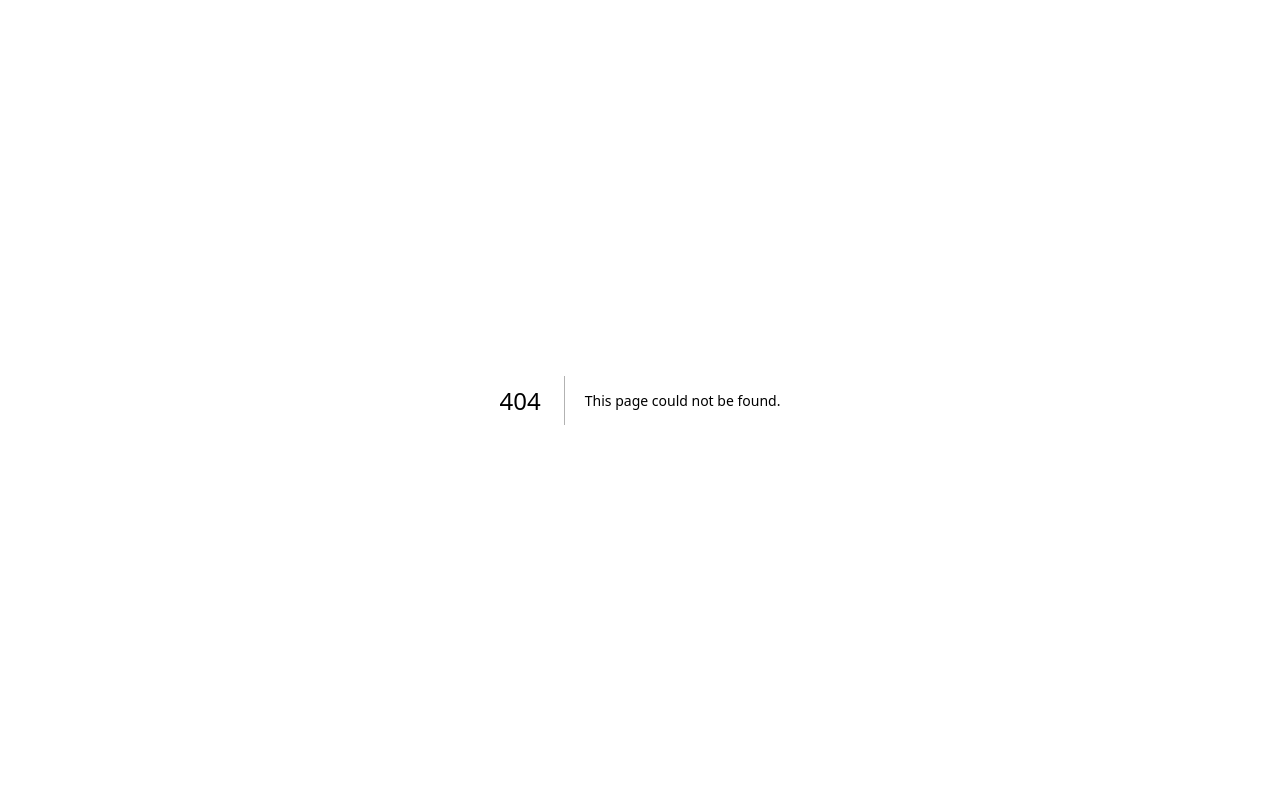
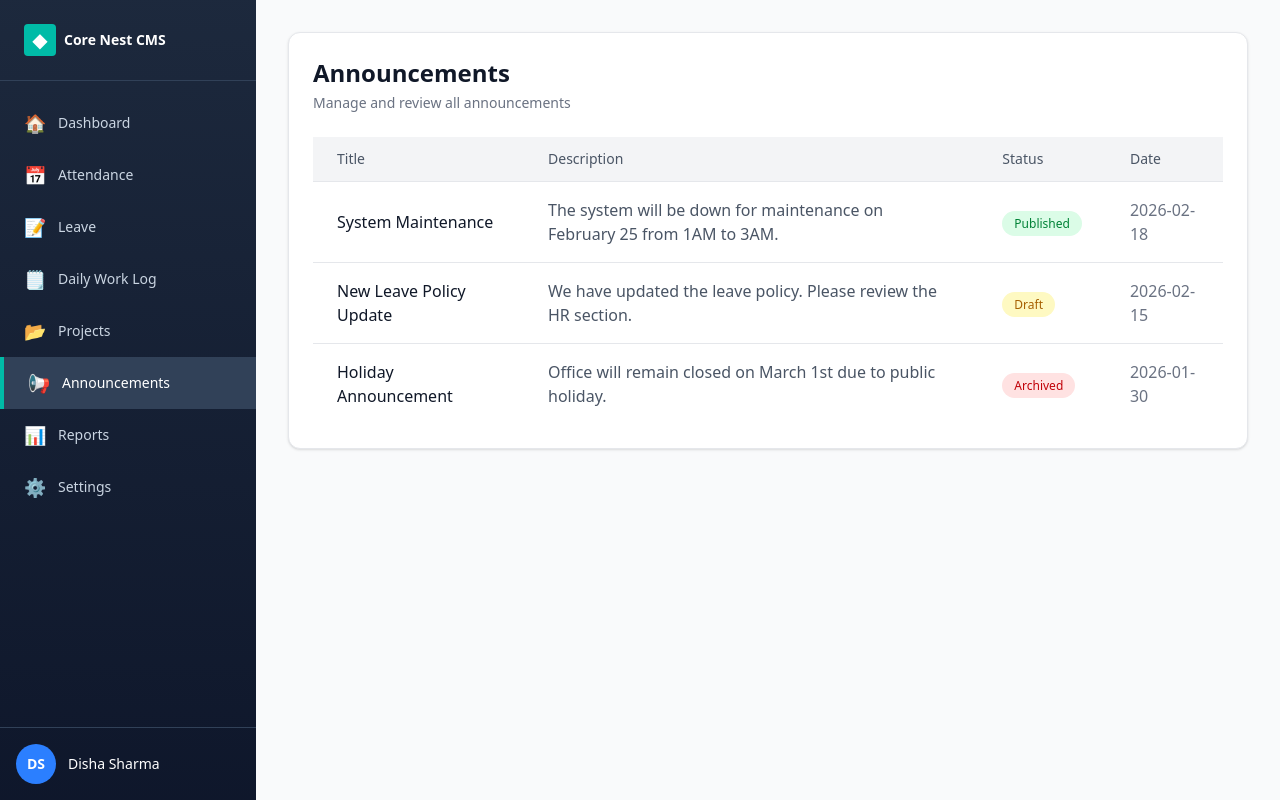
Before and after one commit to visheshbajpayee-source/core-nest-cms, a Next.js app in the folder client/: page /announcements in a window 1280 px wide. Before the commit this address had no page. Built offline with nearby package versions, Linux system fonts and the light colour scheme.

Commit message:
announcments page completed

```diff
--- a/client/package.json
+++ b/client/package.json
@@ -22,5 +22,6 @@
     "postcss": "^8.5.6",
     "tailwindcss": "^4.1.18",
     "typescript": "^5.0.0"
-  }
+  },
+  "packageManager": "pnpm@10.29.2+sha512.bef43fa759d91fd2da4b319a5a0d13ef7a45bb985a3d7342058470f9d2051a3ba8674e629672654686ef9443ad13a82da2beb9eeb3e0221c87b8154fff9d74b8"
 }
--- /dev/null
+++ b/client/src/app/announcements/page.tsx
@@ -0,0 +1,17 @@
+import Sidebar from "../components/Sidebar";
+import Leave from "../components/Leave";
+// import DashBoard from "../pages/Employee/DashBoard";
+import DashboardContent from "../components/DashboardContent";
+import EmployeeLayout from "../components/EmployeeLayout";
+import AnnouncementsPage from "../components/announcementsLayout";
+
+export default function DashBoardRoute() {
+  return (
+    <div className="flex min-h-screen bg-slate-100">
+        <EmployeeLayout>
+            <AnnouncementsPage/>
+
+          </EmployeeLayout>
+    </div>
+  );
+}
--- /dev/null
+++ b/client/src/app/components/AnnouncementsLayout.tsx
@@ -0,0 +1,116 @@
+import React from "react";
+
+type AnnouncementStatus = "Published" | "Draft" | "Archived";
+
+interface Announcement {
+  id: string;
+  title: string;
+  description: string;
+  status: AnnouncementStatus;
+  date: string;
+}
+
+const announcements: Announcement[] = [
+  {
+    id: "1",
+    title: "System Maintenance",
+    description:
+      "The system will be down for maintenance on February 25 from 1AM to 3AM.",
+    status: "Published",
+    date: "2026-02-18",
+  },
+  {
+    id: "2",
+    title: "New Leave Policy Update",
+    description:
+      "We have updated the leave policy. Please review the HR section.",
+    status: "Draft",
+    date: "2026-02-15",
+  },
+  {
+    id: "3",
+    title: "Holiday Announcement",
+    description:
+      "Office will remain closed on March 1st due to public holiday.",
+    status: "Archived",
+    date: "2026-01-30",
+  },
+];
+
+function getStatusStyle(status: AnnouncementStatus) {
+  switch (status) {
+    case "Published":
+      return "bg-green-100 text-green-700";
+    case "Draft":
+      return "bg-yellow-100 text-yellow-700";
+    case "Archived":
+      return "bg-red-100 text-red-700";
+  }
+}
+
+export default function AnnouncementsPage() {
+  return (
+    <div className="min-h-screen bg-gray-50 p-8 text-gray-800">
+      <div className="max-w-6xl mx-auto">
+        <div className="rounded-xl border border-gray-200 bg-white p-6 shadow-sm">
+
+          {/* Header */}
+          <div className="mb-6">
+            <h1 className="text-2xl font-semibold text-gray-900">
+              Announcements
+            </h1>
+            <p className="text-sm text-gray-500 mt-1">
+              Manage and review all announcements
+            </p>
+          </div>
+
+          {/* Table */}
+          <div className="overflow-x-auto">
+            <table className="w-full text-left border-collapse">
+              <thead>
+                <tr className="bg-gray-100 text-gray-600 text-sm">
+                  <th className="px-6 py-3 font-medium">Title</th>
+                  <th className="px-6 py-3 font-medium">Description</th>
+                  <th className="px-6 py-3 font-medium">Status</th>
+                  <th className="px-6 py-3 font-medium">Date</th>
+                </tr>
+              </thead>
+
+              <tbody>
+                {announcements.map((announcement) => (
+                  <tr
+                    key={announcement.id}
+                    className="border-t border-gray-200 hover:bg-gray-50 transition"
+                  >
+                    <td className="px-6 py-4 font-medium text-gray-900">
+                      {announcement.title}
+                    </td>
+
+                    <td className="px-6 py-4 text-gray-600">
+                      {announcement.description}
+                    </td>
+
+                    <td className="px-6 py-4">
+                      <span
+                        className={`px-3 py-1 rounded-full text-xs font-medium ${getStatusStyle(
+                          announcement.status
+                        )}`}
+                      >
+                        {announcement.status}
+                      </span>
+                    </td>
+
+                    <td className="px-6 py-4 text-gray-500">
+                      {announcement.date}
+                    </td>
+                  </tr>
+                ))}
+              </tbody>
+            </table>
+          </div>
+
+        </div>
+      </div>
+    </div>
+  );
+}
--- a/client/src/app/components/Sidebar.tsx
+++ b/client/src/app/components/Sidebar.tsx
@@ -72,7 +72,7 @@ export default function Sidebar() {
     { label: "Leave", path: "/leave", icon: "📝" },
     { label: "Daily Work Log", path: "/employee/daily-work-log", icon: "🗒️" },
     { label: "Projects", path: "/employee/projects", icon: "📂" },
-    { label: "Announcements", path: "/employee/announcements", icon: "📢" },
+    { label: "Announcements", path: "/announcements", icon: "📢" },
     { label: "Reports", path: "/employee/reports", icon: "📊" },
     { label: "Settings", path: "/employee/settings", icon: "⚙️" },
   ];
```
